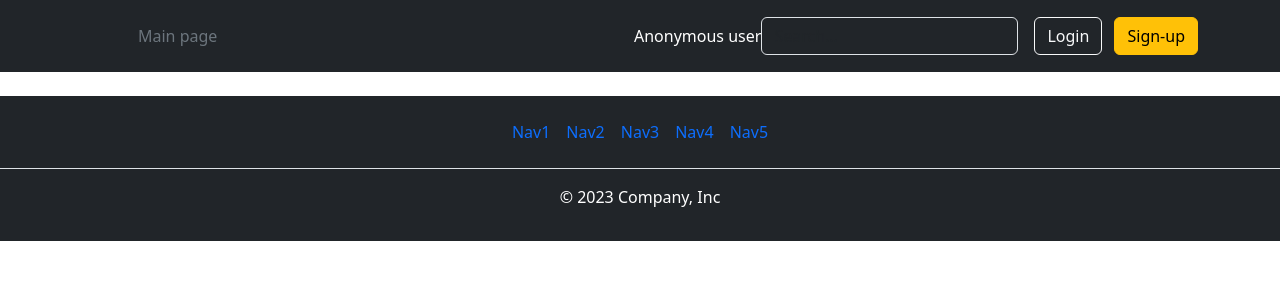
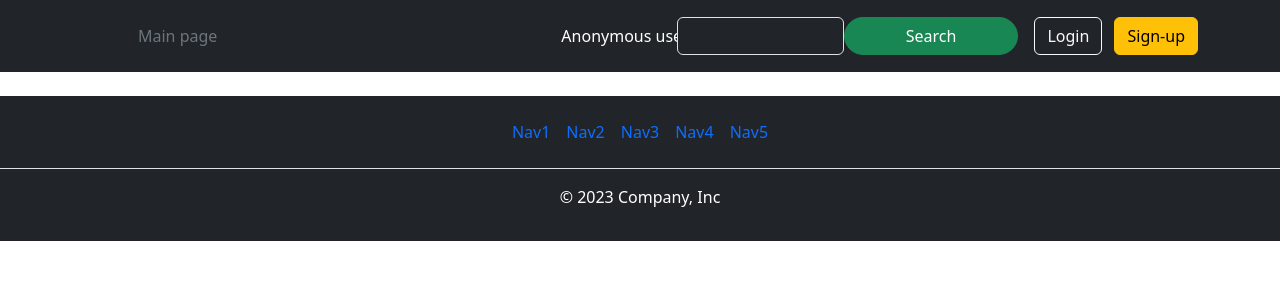
Before and after one commit to glsarsen/final-project, a Django app: page /search/ in a window 1280 px wide. Shown: the top 300 px of the page. Run offline with Django 4.2, Linux system fonts and the light colour scheme.

Commit message:
news: add search

```diff
--- a/newsportal/templates/base.html
+++ b/newsportal/templates/base.html
@@ -1,3 +1,4 @@
+{% load static %}
 <!DOCTYPE html>
 <html lang="en">
 <head>
@@ -32,8 +33,9 @@
                 Anonymous user
               </span>
             {% endif %}
-            <form class="col-12 col-lg-auto mb-3 mb-lg-0 me-lg-3" role="search">
-              <input type="search" class="form-control form-control-dark text-bg-dark" placeholder="Search..." aria-label="Search">
+            <form class="row mb-3 mb-lg-0 me-lg-3" role="search" method="GET">
+              <input type="search" class="col form-control form-control-dark text-bg-dark" name="search" placeholder="Search..." aria-label="Search">
+              <button class="col btn btn-success rounded-pill px-3" type="submit">Search</button>
             </form>
 
             <div class="text-end">
@@ -62,6 +64,7 @@
         </ul>
         <p class="text-center">© 2023 Company, Inc</p>
       </footer>
+    <script src="{% static "scripts.js" %}"></script>
     <script src="https://cdn.jsdelivr.net/npm/bootstrap@5.3.2/dist/js/bootstrap.bundle.min.js" integrity="sha384-C6RzsynM9kWDrMNeT87bh95OGNyZPhcTNXj1NW7RuBCsyN/o0jlpcV8Qyq46cDfL" crossorigin="anonymous"></script>
 </body>
 </html>
```
